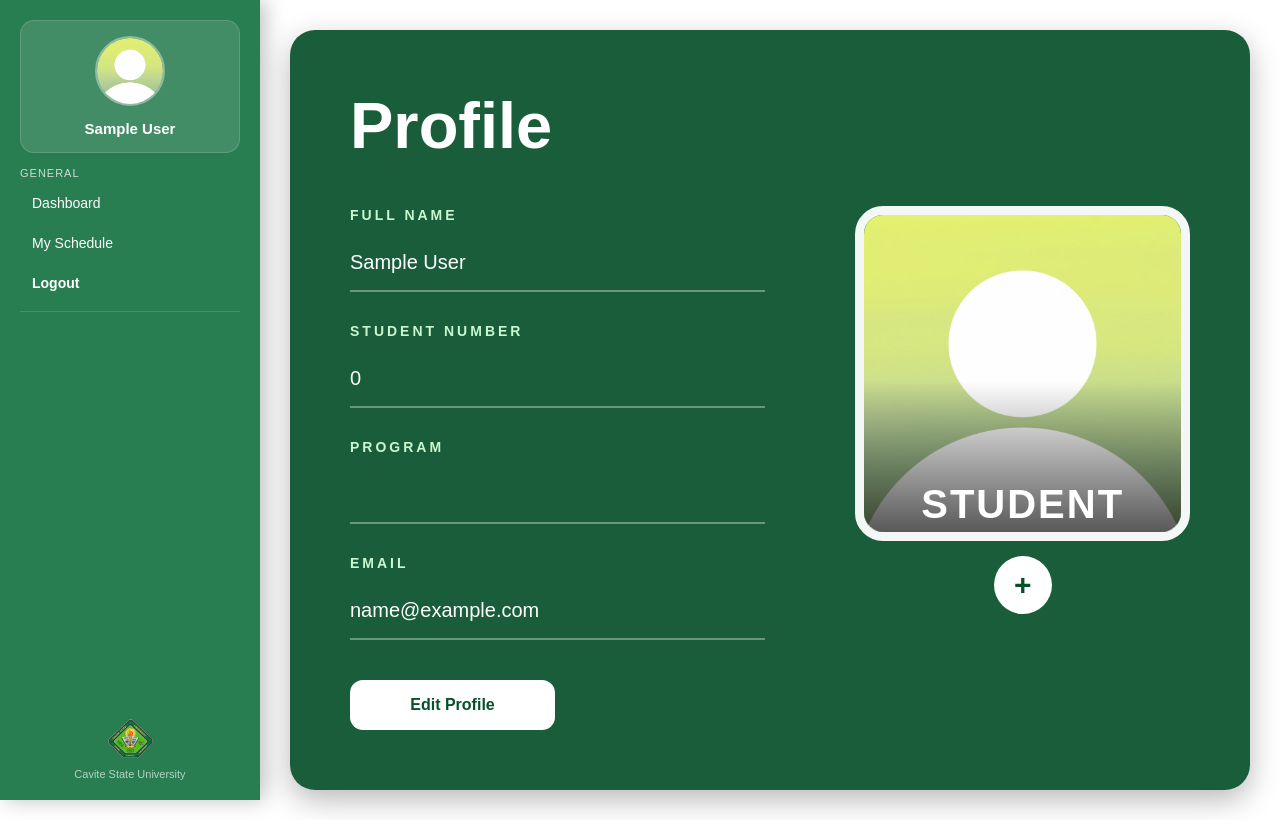
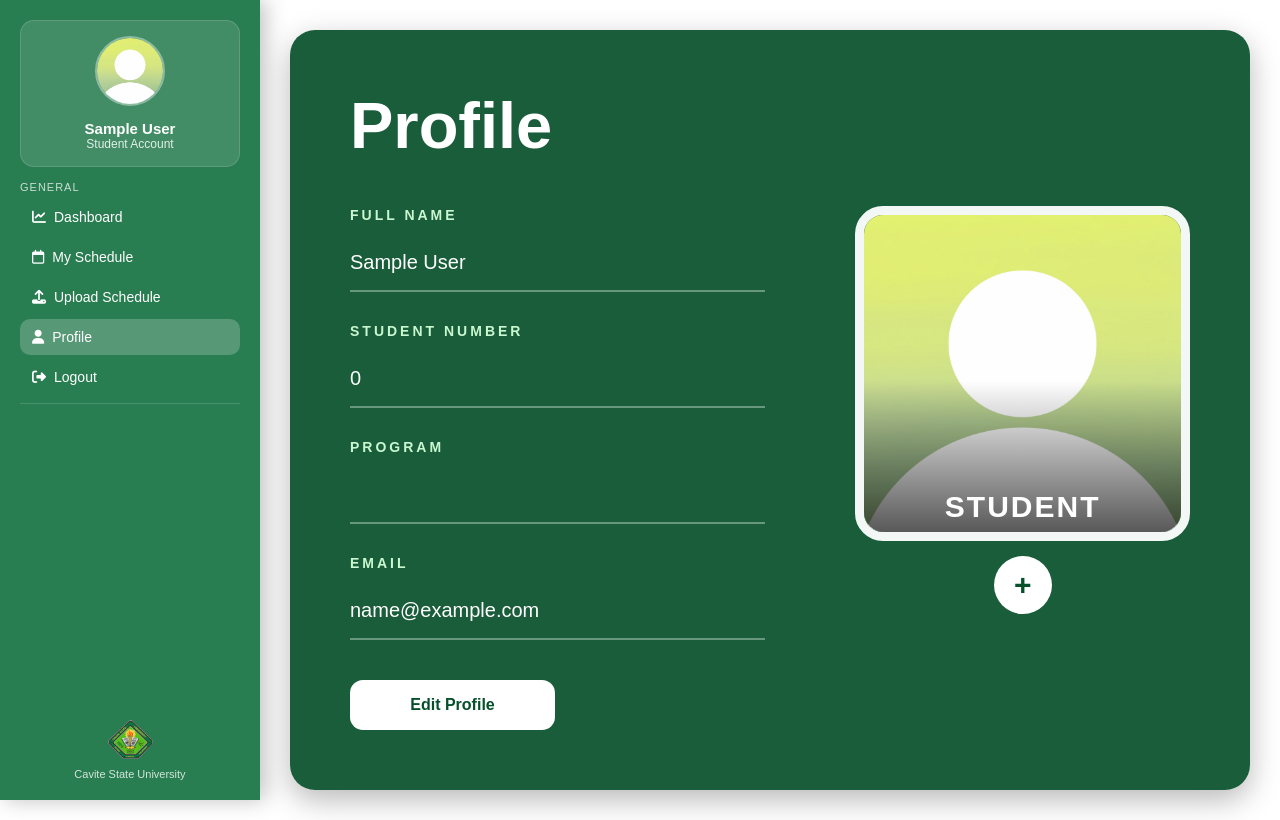
Before and after one commit to Cassieyaah/SchedLink, a PHP site: page /Profile.php in a window 1280 px wide. Run offline with PHP 8.4, Linux system fonts and the light colour scheme; the visitor is signed in with stand-in values (Sample User, id 1).

Commit message:
napapalitan na profile pic at name sa profile page

```diff
--- a/css/Profile.css
+++ b/css/Profile.css
@@ -91,10 +91,19 @@ body{
 .nav a{
     color:white;
     text-decoration:none;
+
     padding:10px 12px;
     border-radius:10px;
+
     font-size:14px;
+
+    display:flex;
+    gap:8px;
+    align-items:center;
+
     transition:0.25s;
+
+    margin:0;
 }
 
 .nav a:hover{
@@ -102,16 +111,15 @@ body{
     transform:translateX(4px);
 }
 
-.nav a.active{
-    background:rgba(255,255,255,0.20);
+.active{
+    background:rgba(255,255,255,0.22);
 }
 
-.logout-btn{
-    font-weight:bold;
-}
+.divider{
+    height:1px;
+    background:rgba(255,255,255,0.15);
 
-.logout-btn:hover{
-    text-decoration:underline;
+    margin:8px 0;
 }
 
 .sidebar-footer{
@@ -121,13 +129,12 @@ body{
 
 .sidebar-footer img{
     width:45px;
+    margin-bottom:5px;
 }
 
 .sidebar-footer p{
     font-size:11px;
-    opacity:0.65;
-    margin-top:6px;
-    color:white;
+    opacity:0.8;
 }
 
 /* =========================
@@ -299,10 +306,10 @@ body{
     position:absolute;
 
     left:50%;
-    bottom:14px;
+    bottom:17px;
     transform:translateX(-50%);
 
-    font-size:40px;
+    font-size:30px;
     font-weight:bold;
     letter-spacing:2px;
     text-transform:capitalize;
--- a/php/Profile.php
+++ b/php/Profile.php
@@ -10,28 +10,55 @@ if (!isset($_SESSION['user_id'])) {
 $user_id = $_SESSION['user_id'];
 
 /* =========================
-   UPDATE PROFILE
+   UPDATE PROFILE (AJAX)
 ========================= */
-if ($_SERVER['REQUEST_METHOD'] === 'POST' && isset($_POST['update_profile'])) {
+if ($_SERVER['REQUEST_METHOD'] === 'POST' && isset($_POST['fullname'])) {
 
-    $fullname = $_POST['fullname'];
-    $email = $_POST['email'];
-    $student_number = $_POST['student_number'];
-    $program = $_POST['program'];
+    ob_clean();
+    header('Content-Type: application/json');
 
+    try {
+
+        $fullname = trim($_POST['fullname']);
+        $email = trim($_POST['email']);
+        $student_number = trim($_POST['student_number']);
+        $program = trim($_POST['program']);
+
+        /* USERS TABLE */
         $sql1 = "UPDATE users SET fullname = ?, email = ? WHERE user_id = ?";
         $stmt1 = mysqli_prepare($conn, $sql1);
         mysqli_stmt_bind_param($stmt1, "ssi", $fullname, $email, $user_id);
         mysqli_stmt_execute($stmt1);
         mysqli_stmt_close($stmt1);
 
+        /* CHECK STUDENT */
+        $check = mysqli_query($conn, "SELECT user_id FROM students WHERE user_id = $user_id");
+
+        if (mysqli_num_rows($check) > 0) {
+
             $sql2 = "UPDATE students SET student_number = ?, program = ? WHERE user_id = ?";
             $stmt2 = mysqli_prepare($conn, $sql2);
             mysqli_stmt_bind_param($stmt2, "ssi", $student_number, $program, $user_id);
+
+        } else {
+
+            $sql2 = "INSERT INTO students (student_number, program, user_id) VALUES (?, ?, ?)";
+            $stmt2 = mysqli_prepare($conn, $sql2);
+            mysqli_stmt_bind_param($stmt2, "ssi", $student_number, $program, $user_id);
+        }
+
         mysqli_stmt_execute($stmt2);
         mysqli_stmt_close($stmt2);
 
-    header("Location: ../php/profile.php");
+        echo json_encode(["status" => "success"]);
+
+    } catch (Exception $e) {
+        echo json_encode([
+            "status" => "error",
+            "message" => $e->getMessage()
+        ]);
+    }
+
     exit();
 }
 
@@ -40,33 +67,57 @@ if ($_SERVER['REQUEST_METHOD'] === 'POST' && isset($_POST['update_profile'])) {
 ========================= */
 if ($_SERVER['REQUEST_METHOD'] === 'POST' && isset($_FILES['profile_picture'])) {
 
-    if ($_FILES['profile_picture']['error'] === 0) {
+    ob_clean();
+    header('Content-Type: application/json');
 
-        $file_name = time() . "_" . basename($_FILES['profile_picture']['name']);
-        $target_path = "../uploads/" . $file_name;
+    try {
 
-        $ext = strtolower(pathinfo($target_path, PATHINFO_EXTENSION));
+        if ($_FILES['profile_picture']['error'] !== 0) {
+            throw new Exception("Upload failed.");
+        }
+
         $allowed = ["jpg", "jpeg", "png", "gif"];
+        $ext = strtolower(pathinfo($_FILES['profile_picture']['name'], PATHINFO_EXTENSION));
 
-        if (in_array($ext, $allowed)) {
+        if (!in_array($ext, $allowed)) {
+            throw new Exception("Invalid file type.");
+        }
 
-            if (move_uploaded_file($_FILES['profile_picture']['tmp_name'], $target_path)) {
+        if (!is_dir("../uploads")) {
+            mkdir("../uploads", 0777, true);
+        }
 
-                $update = "UPDATE users SET profile_picture = ? WHERE user_id = ?";
-                $stmt = mysqli_prepare($conn, $update);
-                mysqli_stmt_bind_param($stmt, "si", $file_name, $user_id);
+        $filename = time() . "_" . uniqid() . "." . $ext;
+        $target = "../uploads/" . $filename;
+
+        if (!move_uploaded_file($_FILES['profile_picture']['tmp_name'], $target)) {
+            throw new Exception("Failed to save file.");
+        }
+
+        $sql = "UPDATE users SET profile_picture = ? WHERE user_id = ?";
+        $stmt = mysqli_prepare($conn, $sql);
+        mysqli_stmt_bind_param($stmt, "si", $filename, $user_id);
         mysqli_stmt_execute($stmt);
         mysqli_stmt_close($stmt);
 
-                header("Location: profile.php");
+        echo json_encode([
+            "status" => "success",
+            "file" => $filename
+        ]);
+
+    } catch (Exception $e) {
+
+        echo json_encode([
+            "status" => "error",
+            "message" => $e->getMessage()
+        ]);
+    }
+
     exit();
-            }
-        }
-    }
 }
 
 /* =========================
-   FETCH DATA
+   FETCH USER DATA
 ========================= */
 $query = "
 SELECT
@@ -76,24 +127,18 @@ $query = "
     students.student_number,
     students.program
 FROM users
-    LEFT JOIN students
-        ON users.user_id = students.user_id
+LEFT JOIN students ON users.user_id = students.user_id
 WHERE users.user_id = ?
 ";
 
 $stmt = mysqli_prepare($conn, $query);
 mysqli_stmt_bind_param($stmt, "i", $user_id);
 mysqli_stmt_execute($stmt);
+
 $result = mysqli_stmt_get_result($stmt);
-
 $data = mysqli_fetch_assoc($result);
 
 mysqli_stmt_close($stmt);
-mysqli_close($conn);
-
-if (!$data) {
-    die("User not found.");
-}
 
 $profile_picture = (!empty($data['profile_picture']) && file_exists("../uploads/" . $data['profile_picture']))
     ? "../uploads/" . $data['profile_picture']
@@ -102,13 +147,13 @@ $profile_picture = (!empty($data['profile_picture']) && file_exists("../uploads/
 
 <!DOCTYPE html>
 <html lang="en">
-
 <head>
 <meta charset="UTF-8">
 <meta name="viewport" content="width=device-width, initial-scale=1.0">
-<title>Student Profile</title>
+<title>Profile</title>
 
 <link rel="stylesheet" href="../css/profile.css">
+<link rel="stylesheet" href="https://cdnjs.cloudflare.com/ajax/libs/font-awesome/6.5.1/css/all.min.css">
 </head>
 
 <body>
@@ -119,16 +164,46 @@ $profile_picture = (!empty($data['profile_picture']) && file_exists("../uploads/
     <div>
 
         <div class="profile">
+
             <img src="<?php echo $profile_picture; ?>" alt="Profile">
-            <h3><?php echo htmlspecialchars($data['fullname']); ?></h3>
+
+            <h3>
+                <?php echo htmlspecialchars($data['fullname']); ?>
+            </h3>
+
+            <p>Student Account</p>
+
         </div>
 
-        <p class="section-title">GENERAL</p>
+        <div class="section-title">GENERAL</div>
 
         <div class="nav">
-            <a href="../php/studentdashboard.php">Dashboard</a>
-            <a href="../php/schedule.php">My Schedule</a>
-            <a href="../php/logout.php" class="logout-btn">Logout</a>
+
+            <a href="studentdashboard.php">
+                <i class="fa-solid fa-chart-line"></i>
+                Dashboard
+            </a>
+
+            <a href="#">
+                <i class="fa-regular fa-calendar"></i>
+                My Schedule
+            </a>
+
+            <a href="upload_schedule.php">
+                <i class="fa-solid fa-upload"></i>
+                Upload Schedule
+            </a>
+
+            <a class="active" href="profile.php">
+                <i class="fa-solid fa-user"></i>
+                Profile
+            </a>
+
+            <a href="logout.php">
+                <i class="fa-solid fa-right-from-bracket"></i>
+                Logout
+            </a>
+
         </div>
 
         <div class="divider"></div>
@@ -136,8 +211,11 @@ $profile_picture = (!empty($data['profile_picture']) && file_exists("../uploads/
     </div>
 
     <div class="sidebar-footer">
+
         <img src="../media/cvsulogo.png" alt="CvSU Logo">
+
         <p>Cavite State University</p>
+
     </div>
 
 </div>
@@ -155,22 +233,22 @@ $profile_picture = (!empty($data['profile_picture']) && file_exists("../uploads/
 
             <div class="list-item">
                 <span class="label">Full Name</span>
-                    <input type="text" value="<?php echo htmlspecialchars($data['fullname']); ?>" readonly>
+                <input type="text" value="<?php echo $data['fullname']; ?>" readonly>
             </div>
 
             <div class="list-item">
                 <span class="label">Student Number</span>
-                    <input type="text" value="<?php echo htmlspecialchars($data['student_number'] ?? 'Not Assigned'); ?>" readonly>
+                <input type="text" value="<?php echo $data['student_number'] ?? 'Not Assigned'; ?>" readonly>
             </div>
 
             <div class="list-item">
                 <span class="label">Program</span>
-                    <input type="text" value="<?php echo htmlspecialchars($data['program'] ?? 'Not Assigned'); ?>" readonly>
+                <input type="text" value="<?php echo $data['program'] ?? 'Not Assigned'; ?>" readonly>
             </div>
 
             <div class="list-item">
                 <span class="label">Email</span>
-                    <input type="text" value="<?php echo htmlspecialchars($data['email']); ?>" readonly>
+                <input type="text" value="<?php echo $data['email']; ?>" readonly>
             </div>
 
         </div>
@@ -179,25 +257,23 @@ $profile_picture = (!empty($data['profile_picture']) && file_exists("../uploads/
 
     </div>
 
+    <!-- IMAGE SIDE -->
     <div class="profile-aside">
 
         <div class="image-container">
 
-        <img src="<?php echo $profile_picture; ?>" class="profile-image" alt="Profile">
+            <img src="<?php echo $profile_picture; ?>" class="profile-image">
 
             <div class="profile-role">STUDENT</div>
 
         </div>
 
-    <!-- CHANGE PROFILE BUTTON (OUTSIDE IMAGE) -->
-    <form method="POST" enctype="multipart/form-data">
-
+        <!-- UPLOAD BUTTON -->
+        <form id="uploadForm">
             <label class="change-profile-btn">
                 +
-            <input type="file" name="profile_picture" accept="image/*"
-                   onchange="this.form.submit()" hidden>
+                <input type="file" id="profile_picture" name="profile_picture" accept="image/*" hidden>
             </label>
-
         </form>
 
     </div>
@@ -206,11 +282,7 @@ $profile_picture = (!empty($data['profile_picture']) && file_exists("../uploads/
 
 </div>
 
-</div>
-
-<!-- =========================
-     MODAL (AJAX FIXED)
-========================= -->
+<!-- MODAL -->
 <div id="editModal" class="modal">
 
 <div class="modal-content">
@@ -221,25 +293,12 @@ $profile_picture = (!empty($data['profile_picture']) && file_exists("../uploads/
 
 <form id="profileForm">
 
-            <label>Full Name</label>
-            <input type="text" name="fullname"
-                   value="<?php echo htmlspecialchars($data['fullname']); ?>">
+    <input type="text" name="fullname" value="<?php echo $data['fullname']; ?>">
+    <input type="email" name="email" value="<?php echo $data['email']; ?>">
+    <input type="text" name="student_number" value="<?php echo $data['student_number']; ?>">
+    <input type="text" name="program" value="<?php echo $data['program']; ?>">
 
-            <label>Email</label>
-            <input type="email" name="email"
-                   value="<?php echo htmlspecialchars($data['email']); ?>">
-
-            <label>Student Number</label>
-            <input type="text" name="student_number"
-                   value="<?php echo htmlspecialchars($data['student_number'] ?? ''); ?>">
-
-            <label>Program</label>
-            <input type="text" name="program"
-                   value="<?php echo htmlspecialchars($data['program'] ?? ''); ?>">
-
-            <button type="button" class="save-btn" onclick="saveProfile()">
-                Save Changes
-            </button>
+    <button type="button" class="save-btn" onclick="saveProfile()">Save</button>
 
 </form>
 
@@ -247,10 +306,10 @@ $profile_picture = (!empty($data['profile_picture']) && file_exists("../uploads/
 
 </div>
 
-<!-- =========================
-     JS (AJAX)
-========================= -->
+<!-- JS -->
 <script>
+
+/* MODAL */
 function openModal(){
     document.getElementById("editModal").classList.add("show");
 }
@@ -259,39 +318,58 @@ function closeModal(){
     document.getElementById("editModal").classList.remove("show");
 }
 
-function saveProfile() {
+/* UPDATE PROFILE */
+function saveProfile(){
 
     let form = document.getElementById("profileForm");
-    let formData = new FormData(form);
+    let data = new FormData(form);
 
-    fetch("update_profile.php", {
+    fetch("profile.php", {
+        method: "POST",
+        body: data
+    })
+    .then(r => r.json())
+    .then(res => {
+        if(res.status === "success"){
+            location.reload();
+        } else {
+            alert(res.message || "Error");
+        }
+    });
+}
+
+/* PROFILE UPLOAD */
+document.getElementById("profile_picture")
+.addEventListener("change", function(){
+
+    let file = this.files[0];
+    let formData = new FormData();
+
+    formData.append("profile_picture", file);
+
+    fetch("profile.php", {
         method: "POST",
         body: formData
     })
-    .then(res => res.json())
-    .then(data => {
+    .then(r => r.json())
+    .then(res => {
+        if(res.status === "success"){
+            location.reload();
+        } else {
+            alert(res.message);
+        }
+    });
 
-        if (data.status === "success") {
+});
 
-            closeModal();
-
-            // refresh updated data
-            location.reload();
-        }
-
-    })
-    .catch(err => {
-        console.error(err);
-    });
-}
-
-window.onclick = function(event){
+/* CLOSE MODAL OUTSIDE CLICK */
+window.onclick = function(e){
     let modal = document.getElementById("editModal");
-
-    if(event.target === modal){
+    if(e.target === modal){
         closeModal();
     }
 }
+
 </script>
 
 </body>
```
Lines whose indentation alone changed are shown as unchanged.
